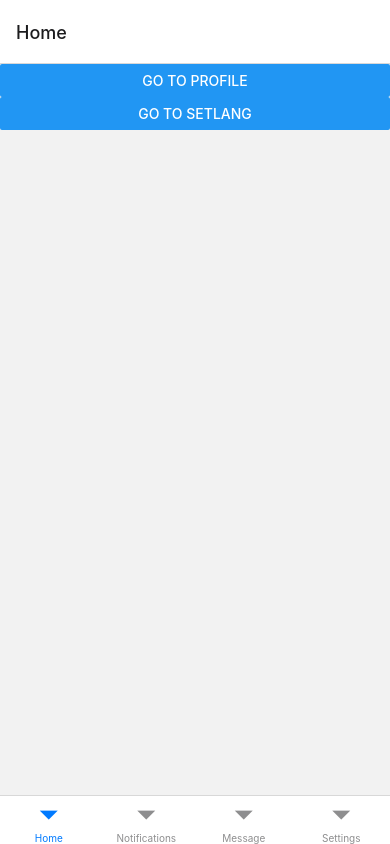
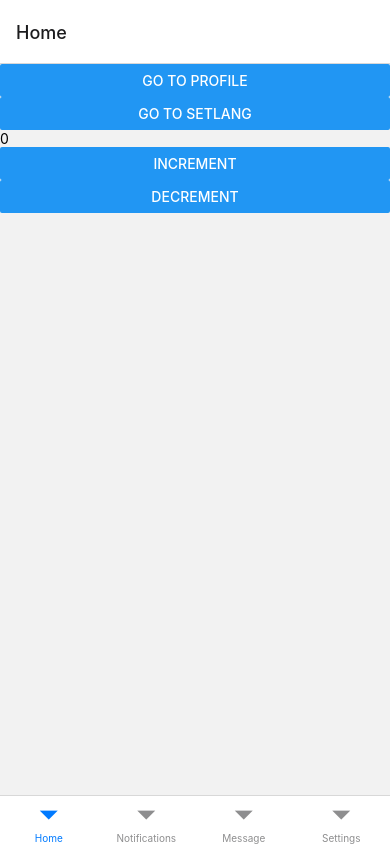
Before and after one commit to powdevlin12/D-Social-App, a React Native app: screen /SetLang in a window 390 px wide. Built offline with nearby package versions, Linux system fonts and the light colour scheme.

Commit message:
add redux toolkit

```diff
--- a/App.tsx
+++ b/App.tsx
@@ -1,8 +1,12 @@
 import 'react-native-gesture-handler';
 import ContainerNavigation from './src/navigation';
+import { Provider } from 'react-redux';
+import store from './src/redux';
 
 export default function App() {
   return (
+    <Provider store={store}>
       <ContainerNavigation />
+    </Provider>
   );
 }
--- /dev/null
+++ b/src/redux/appSlide.ts
@@ -0,0 +1,13 @@
+import { createSlice, PayloadAction } from "@reduxjs/toolkit";
+
+const appSlice = createSlice({
+  name: "counter",
+  initialState: 0,
+  reducers: {
+    increment: (state, action: PayloadAction<number>) => state + action.payload,
+    decrement: (state, action: PayloadAction<number>) => state - action.payload,
+  },
+});
+
+export const { increment, decrement } = appSlice.actions;
+export default appSlice.reducer;
--- /dev/null
+++ b/src/redux/index.ts
@@ -0,0 +1,14 @@
+import { configureStore } from "@reduxjs/toolkit";
+import { useDispatch, useSelector, TypedUseSelectorHook } from "react-redux";
+import rootReducer from "./rootReducer";
+
+export type RootState = ReturnType<typeof rootReducer>;
+
+const store = configureStore({
+  reducer: rootReducer,
+});
+
+export type AppDispatch = typeof store.dispatch;
+export const useReduxDispatch = (): AppDispatch => useDispatch<AppDispatch>();
+export const useReduxSelector: TypedUseSelectorHook<RootState> = useSelector;
+export default store;
--- /dev/null
+++ b/src/redux/rootReducer.ts
@@ -0,0 +1,8 @@
+import { combineReducers } from "@reduxjs/toolkit";
+import appSlice from "./appSlide";
+
+const rootReducer = combineReducers({
+  app: appSlice,
+});
+
+export default rootReducer;
--- a/src/screens/app/HomeScreen.tsx
+++ b/src/screens/app/HomeScreen.tsx
@@ -3,11 +3,17 @@ import React from 'react'
 import { BottomTabNavigationProp, BottomTabScreenProps } from '@react-navigation/bottom-tabs'
 import { AppStackParamList } from '../../navigation'
 import { useNavigation } from '@react-navigation/native'
+import { useReduxDispatch, useReduxSelector } from '../../redux'
+import { decrement, increment } from '../../redux/appSlide'
 
 type Props = BottomTabScreenProps<AppStackParamList, 'Home'>
 type HomeScreenNavigationProps = BottomTabNavigationProp<AppStackParamList, 'Home'>
 const HomeScreen = () => {
   const navigation = useNavigation<HomeScreenNavigationProps>()
+
+  const value = useReduxSelector(state => state.app)
+  const dispatch = useReduxDispatch()
+
   return (
     <View style={styles.container}>
       <Button title='Go to Profile' onPress={() => navigation.navigate('Profile', {name : 'Dat'})}/>
@@ -17,6 +23,10 @@ const HomeScreen = () => {
           lang : "en"
         }
       })}/>
+
+      <Text>{value}</Text>
+      <Button title="increment" onPress={() => dispatch(increment(1))} />
+      <Button title="decrement" onPress={() => dispatch(decrement(1))} />
     </View>
   )
 }
```
